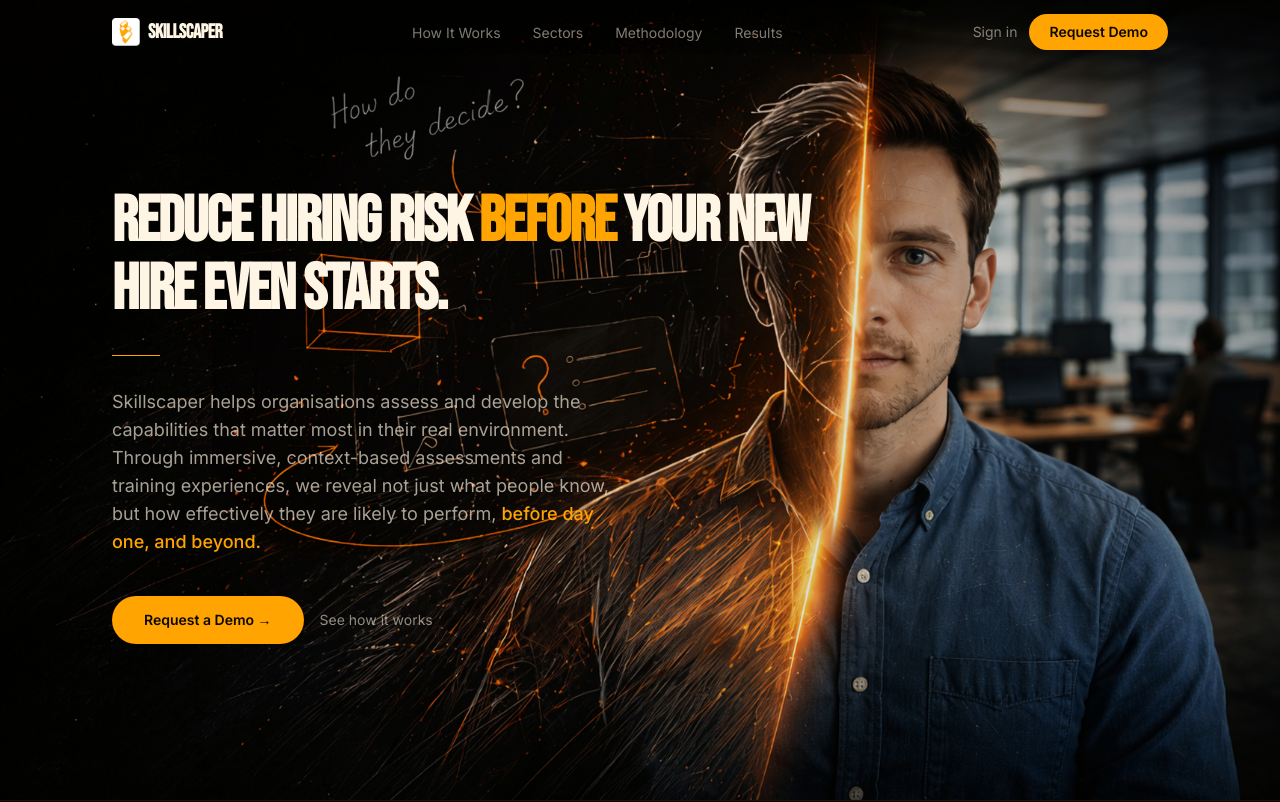
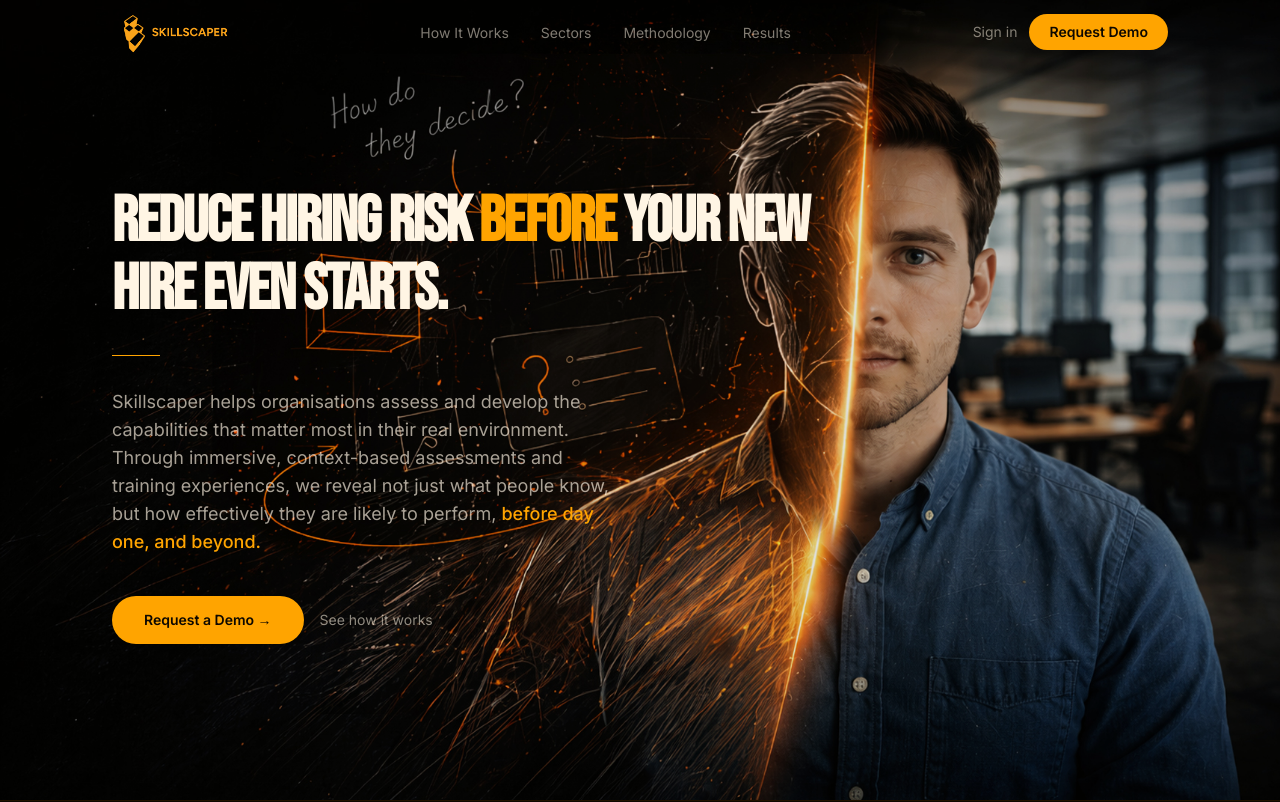
Before and after one commit to Osamah-Anjum/newSkillscaper, a React (Vite) app: page / in a window 1280 px wide. Shown: the top 802 px of the page. Built offline with nearby package versions, Linux system fonts and the light colour scheme.

Commit message:
Change the logo image to a larger size and adjust the animation for the navbar to be quicker and smoother.

```diff
--- a/src/components/Navbar.tsx
+++ b/src/components/Navbar.tsx
@@ -1,6 +1,6 @@
 import { useState, useEffect } from 'react'
 import { motion, AnimatePresence } from 'framer-motion'
-import logo from '../assets/SKSC-Favicon-512x512-Yellow.png'
+import logo from '../assets/Logo_Horizontal-Transparent-Yellow.png'
 
 const links = ['How It Works', 'Sectors', 'Methodology', 'Results']
 
@@ -28,9 +28,9 @@ export default function Navbar() {
   return (
     <>
       <motion.nav
-        initial={{ y: -20, opacity: 0 }}
+        initial={{ y: -8, opacity: 0 }}
         animate={{ y: 0, opacity: 1 }}
-        transition={{ duration: 0.6 }}
+        transition={{ duration: 0.25, ease: 'easeOut' }}
         className={`fixed top-0 left-0 right-0 z-50 transition-all duration-500 ${
           scrolled ? 'border-b border-accent/10' : ''
         }`}
@@ -38,11 +38,8 @@ export default function Navbar() {
       >
         <div className="px-5 sm:px-8 lg:px-20 xl:px-28 h-16 flex items-center justify-between">
 
-          <div className="flex items-center gap-2 shrink-0">
-            <img src={logo} alt="Skillscaper logo" className="w-7 h-7 object-contain" />
-            <span className="font-display font-bold text-lg sm:text-xl tracking-tight text-pearl">
-              SKILLSCAPER
-            </span>
+          <div className="flex items-center shrink-0">
+            <img src={logo} alt="Skillscaper" className="h-10 sm:h-12 w-auto object-contain" />
           </div>
 
           <ul className="hidden md:flex items-center gap-6 lg:gap-8">
```
Also changed, not shown: src/assets/Logo_Horizontal-Transparent-Yellow.png (added).
